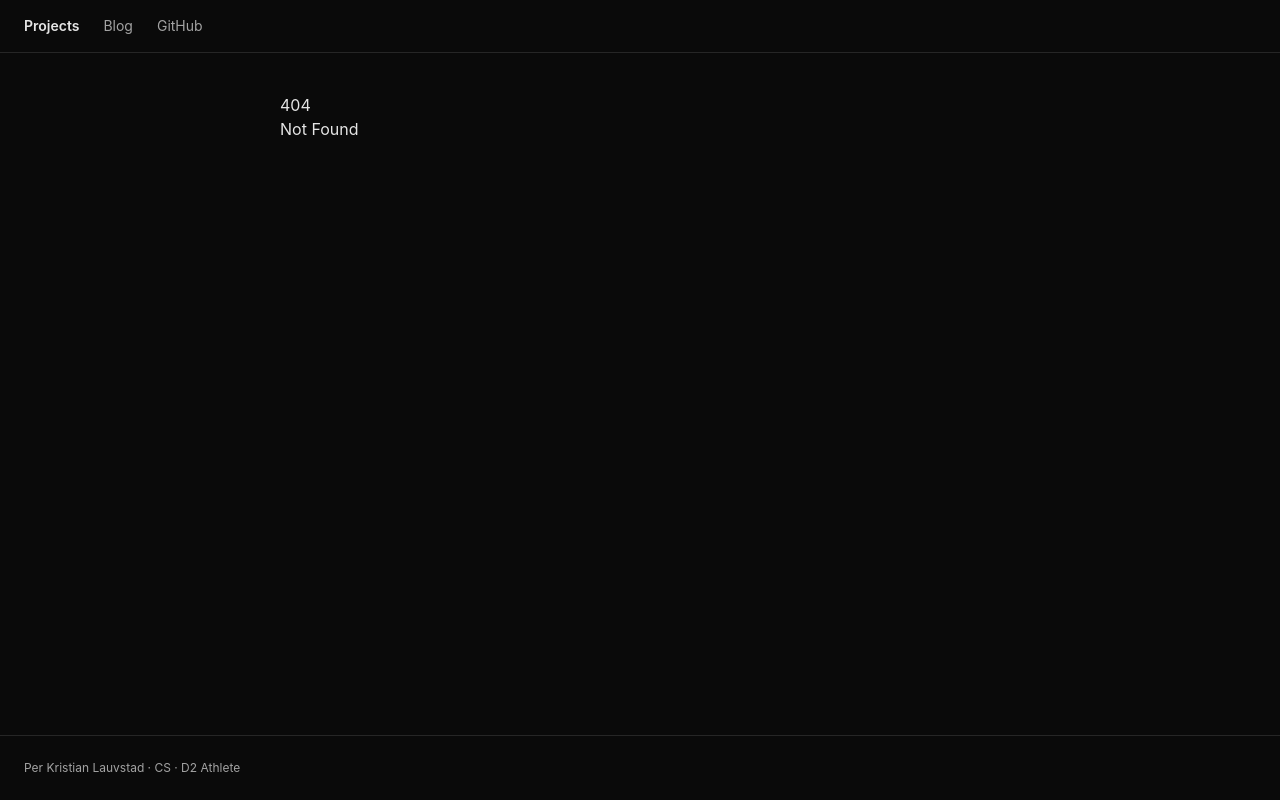
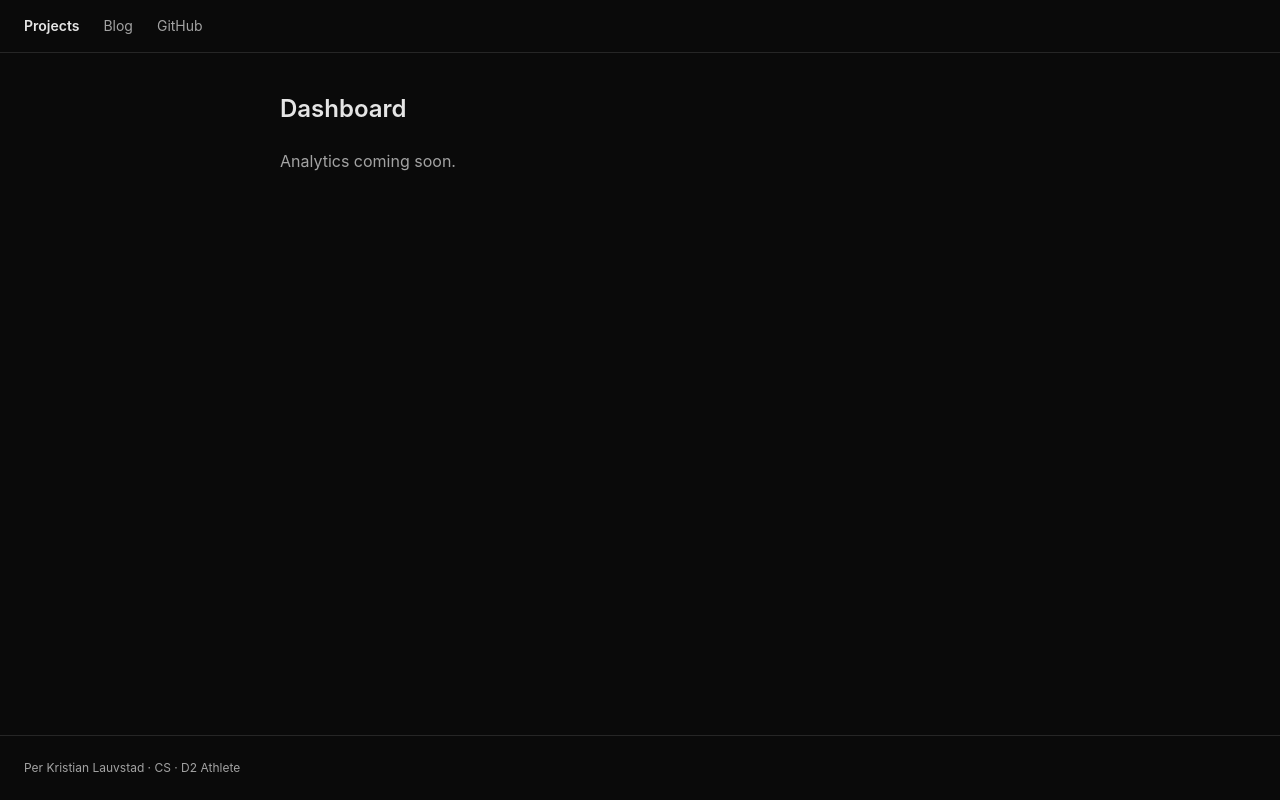
Before and after one commit to PKlauv/pklauv-dashboard, a SvelteKit app: page /dashboard in a window 1280 px wide. Before the commit this address had no page. Built offline with nearby package versions, Linux system fonts and the light colour scheme.

Commit message:
feat: add blog and dashboard route placeholders
Scaffold routes for the mdsvex-powered blog and the
Supabase-backed analytics dashboard.

```diff
--- /dev/null
+++ b/src/routes/blog/+page.svelte
@@ -0,0 +1,2 @@
+<h1 class="text-2xl font-semibold mb-6">Blog</h1>
+<p class="text-[var(--color-text-muted)]">Posts coming soon.</p>
--- /dev/null
+++ b/src/routes/dashboard/+page.svelte
@@ -0,0 +1,2 @@
+<h1 class="text-2xl font-semibold mb-6">Dashboard</h1>
+<p class="text-[var(--color-text-muted)]">Analytics coming soon.</p>
```
